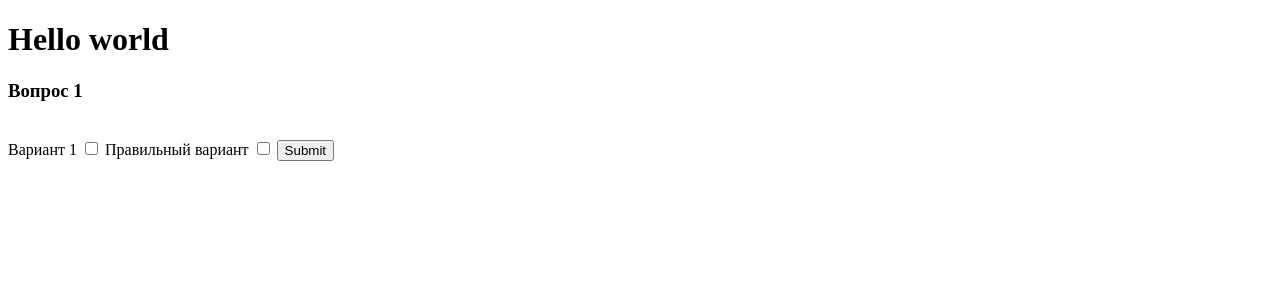
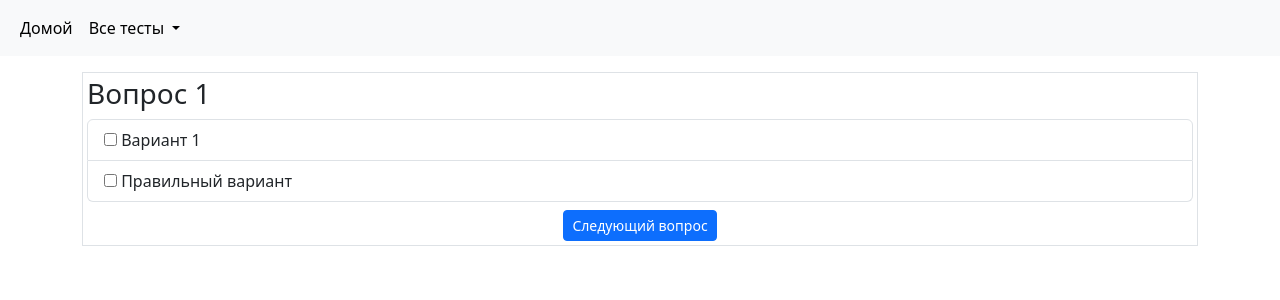
Before and after one commit to DmitriDanshin/django-quiz, a Django app: page /quiz/19b79307-5f85-495f-b456-9cce9b263602/question/0 in a window 1280 px wide. Shown: the top 300 px of the page. Run offline with Django 3.2, Linux system fonts and the light colour scheme; data comes from the database, SQL or seed files in the repository; some libraries are stand-ins or nearby versions.

Commit message:
Add layout and bootstrap

```diff
--- a/quiz/services.py
+++ b/quiz/services.py
@@ -8,9 +8,8 @@ class QuizResultService:
         self.answers_dto = answers_dto
 
     def get_result(self) -> float:
-        length: int = len(self.answers_dto)
+        length: int = len(self.answers_dto.answers)
         right_answers: int = 0
-
         for answer in self.answers_dto.answers:
             right_choices = Choice.objects \
                 .filter(is_correct=True) \
@@ -19,7 +18,7 @@ class QuizResultService:
             right_choices = {str(choice[0]) for choice in right_choices}
             choices_dto = {choice[0] for choice in answer.choices}
 
-            if len(right_choices & choices_dto) == len(right_choices):
+            if len(right_choices | choices_dto) == len(right_choices):
                 right_answers += 1
 
         result = right_answers / length
--- a/quiz/settings.py
+++ b/quiz/settings.py
@@ -35,6 +35,7 @@ INSTALLED_APPS = [
     'django.contrib.sessions',
     'django.contrib.messages',
     'django.contrib.staticfiles',
+    "bootstrap5",
     'quizapp'
 ]
 
--- a/quizapp/templates/layout/base.html
+++ b/quizapp/templates/layout/base.html
@@ -1,14 +1,19 @@
+{% load bootstrap5 %}
+
 <!DOCTYPE html>
 <html lang="en">
 <head>
-    <meta charset="UTF-8">
-    {% block title %}
-
-    {% endblock %}
+  <meta charset="UTF-8">
+  {% block title %}
+    <title>Quiz</title>
+  {% endblock %}
+  {% bootstrap_css %}
 </head>
 <body>
-
+{% include "layout/nav.html" %}
+{% load bootstrap5 %}
 {% block content %}
 {% endblock %}
+{% bootstrap_javascript %}
 </body>
 </html>
--- /dev/null
+++ b/quizapp/templates/layout/nav.html
@@ -0,0 +1,27 @@
+<nav class="navbar navbar-expand-lg navbar-light bg-light">
+  <div class="container-fluid">
+    <button class="navbar-toggler" type="button" data-bs-toggle="collapse" data-bs-target="#navbarSupportedContent"
+            aria-controls="navbarSupportedContent" aria-expanded="false" aria-label="Toggle navigation">
+      <span class="navbar-toggler-icon"></span>
+    </button>
+    <div class="collapse navbar-collapse" id="navbarSupportedContent">
+      <ul class="navbar-nav me-auto mb-2 mb-lg-0">
+        <li class="nav-item">
+          <a class="nav-link active" aria-current="page" href="/">Домой</a>
+        </li>
+        <li class="nav-item dropdown">
+          <a class="nav-link active dropdown-toggle" href="#" id="navbarDropdown" role="button" data-bs-toggle="dropdown"
+             aria-expanded="false">
+            Все тесты
+          </a>
+          <ul class="dropdown-menu" aria-labelledby="navbarDropdown">
+            {% for quiz in quizzes %}
+              <li><a class="dropdown-item" href="{% url 'quiz' quiz.uuid 0 %}">{{ quiz.title }}</a></li>
+            {% endfor %}
+          </ul>
+        </li>
+      </ul>
+
+    </div>
+  </div>
+</nav>
--- a/quizapp/templates/question.html
+++ b/quizapp/templates/question.html
@@ -1,16 +1,30 @@
 {% extends "layout/base.html" %}
 {% block content %}
-    <h1>Hello world</h1>
-    {{ quiestion.text }}
   <form method="get" action="{% url "quiz" quiz_uuid next %}">
-        <h3>{{ question.text }}</h3>
-        <br>
+    <div class="container mt-3 ">
+      <div class="panel panel-primary border p-1">
+        <div class="panel-heading">
+          <h3 class="panel-title">{{ question.text }}</h3>
+        </div>
+        <div class="panel-body">
+          <ul class="list-group">
             {% for choice in question.choices %}
+              <li class="list-group-item">
+                <div class="checkbox">
                   <label>
+                    <input type="checkbox" name="{{ choice.uuid }}"
+                           value="{% if choice.is_correct %}1{% endif %}">
                     {{ choice.text }}
-                <input type="checkbox" name="{{ choice.uuid }}" value="{% if choice.is_correct %}1{% endif %}">
                   </label>
+                </div>
+              </li>
             {% endfor %}
-        <input type="submit">
+          </ul>
+          <div class="panel-footer text-center mt-2">
+            <button class="btn btn-primary btn-block btn-sm" type="submit">Следующий вопрос</button>
+          </div>
+        </div>
+      </div>
+    </div>
   </form>
 {% endblock %}
--- a/quizapp/views.py
+++ b/quizapp/views.py
@@ -32,15 +32,17 @@ class QuizView:
         self.answers_dto = AnswersDTO(quiz_uuid=DEFAULT_QUIZ_UUID, answers=[])
         self.quiz_dto: QuizDTO = get_quiz(DEFAULT_QUIZ_UUID)
         self.questions = self.quiz_dto.questions
+        self.quizzes = Quiz.objects.all()
+        self.answers: List[AnswerDTO] = []
 
-    def set_quiz(self, quiz_uuid: str = DEFAULT_QUIZ_UUID):
-        self.answers_dto = AnswersDTO(quiz_uuid, answers=[])
+    def set_quiz(self, answers, quiz_uuid: str = DEFAULT_QUIZ_UUID):
+        self.answers_dto = AnswersDTO(quiz_uuid, answers=answers)
         self.quiz_dto: QuizDTO = get_quiz(quiz_uuid)
         self.questions = self.quiz_dto.questions
 
     def welcome(self, request: HttpRequest):
         context = {
-            "quizzes": Quiz.objects.all()
+            "quizzes": self.quizzes
         }
 
         return render(request, "index.html", context)
@@ -48,30 +50,36 @@ class QuizView:
     def done(self, request):
         result = QuizResultService(self.quiz_dto, deepcopy(self.answers_dto)).get_result()
         context = {
-            "result": result
+            "result": result,
+            "quizzes": self.quizzes
         }
         self.answers_dto.answers.clear()
+        self.answers.clear()
         return render(request, "done.html", context)
 
     def append_answer(self, question_id: int, choices: List[str]) -> None:
+
         question = self.questions[question_id - 1]
-        self.answers_dto.answers.append(
-            AnswerDTO(
-                question_uuid=question.uuid, choices=choices
-            )
+
+        answer = AnswerDTO(
+            question_uuid=question.uuid, choices=choices
         )
+        self.answers.append(answer)
 
     def question(self, request: HttpRequest, quiz_uuid: str, question_id: int) -> HttpResponse:
-        self.set_quiz(quiz_uuid)
+        self.set_quiz(self.answers, quiz_uuid)
         choices = list(request.GET.items())
+
         if question_id >= len(self.questions):
             self.append_answer(question_id, choices)
             return self.done(request)
         if len(request.GET):
             self.append_answer(question_id, choices)
+
         context = {
             "question": self.questions[question_id],
             "quiz_uuid": quiz_uuid,
-            "next": question_id + 1
+            "next": question_id + 1,
+            "quizzes": self.quizzes
         }
         return render(request, "question.html", context)
```
Also changed, not shown: quizapp/templates/index.html (+3 -4 lines). Lines whose indentation alone changed are shown as unchanged.
